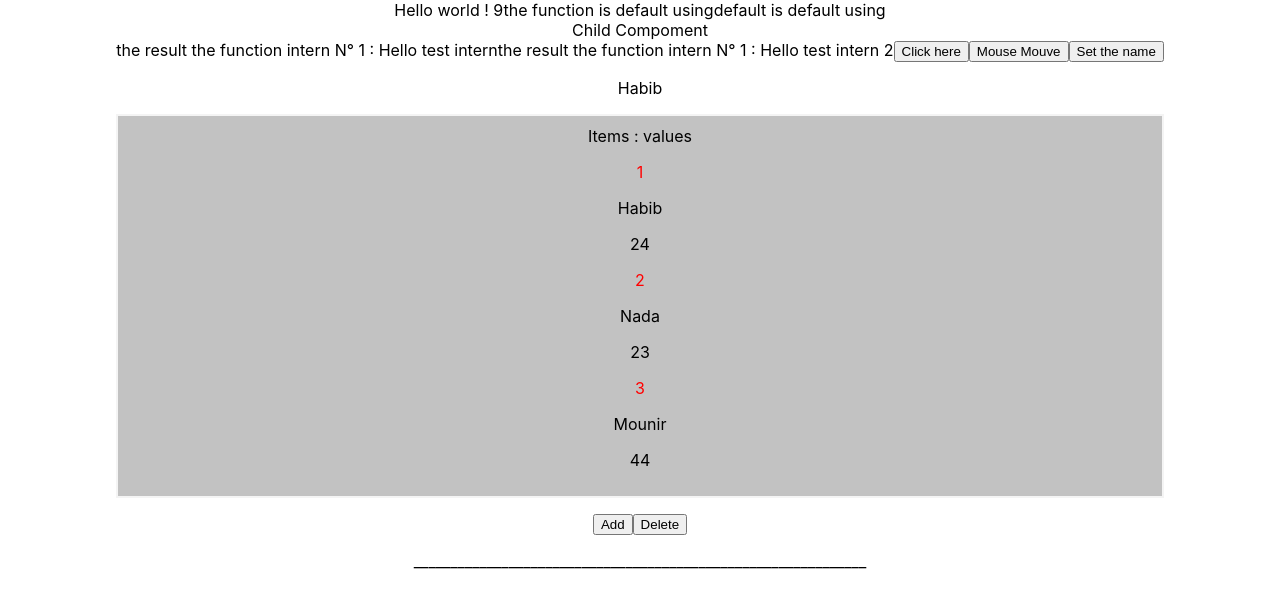
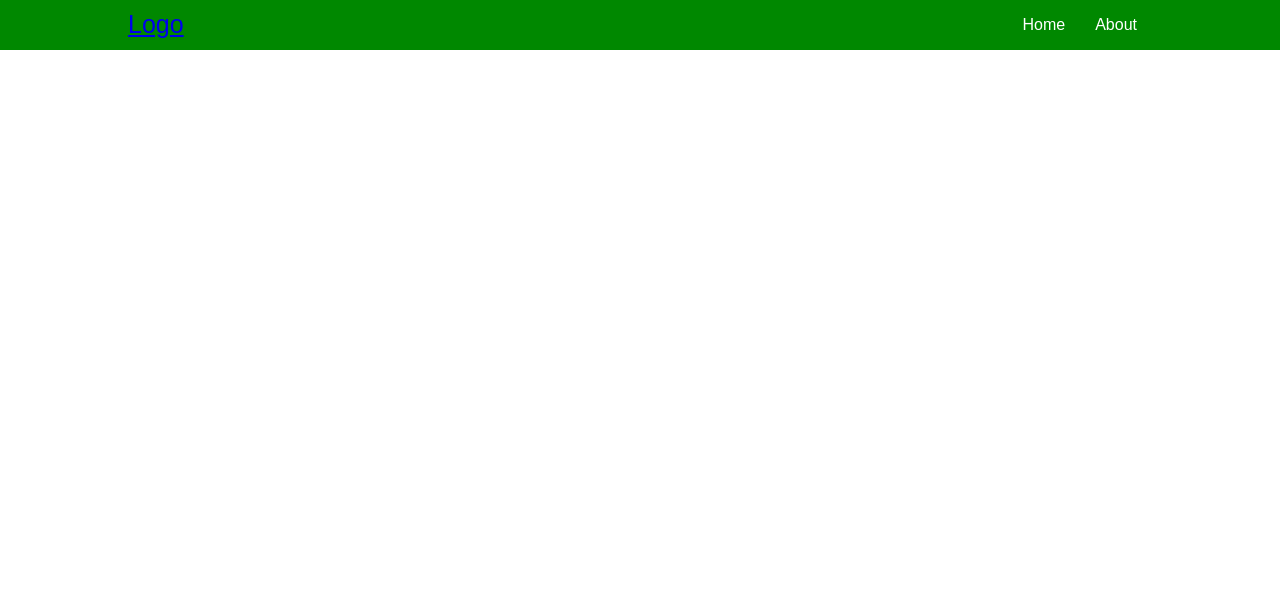
Before and after one commit to HabibAroua/Web_Dev, a React (Create React App) app in the folder app-react/: page / in a window 1280 px wide. Shown: the top 608 px of the page. Built offline with nearby package versions, Linux system fonts and the light colour scheme.

Commit message:
create the first Nav in react js

```diff
--- /dev/null
+++ b/app-react/src/App2.js
@@ -0,0 +1,16 @@
+import React , {Component} from 'react';
+import Nav from './compoments/Nav';
+
+class App2 extends  Component
+{
+    render()
+    {
+        return(
+            <div>
+                <Nav />
+            </div>
+        )
+    }
+}
+
+export default App2;
--- a/app-react/src/compoments/Nav.js
+++ b/app-react/src/compoments/Nav.js
@@ -3,10 +3,16 @@ import React from 'react';
 const Nav = ()=>
 {
     return(
-        <div>
-            <h2>Nav</h2>
-            <p>This is nav section</p>
+        <div className="navbar">
+            <div className="container">
+                <a className="logo" href="#">Logo</a>
+                <ul>
+                    <a href="/">Home</a>
+                    <a href="/about">About</a>
+                </ul>
+            </div>
         </div>
+
     )
 }
 
--- a/app-react/src/index.css
+++ b/app-react/src/index.css
@@ -1,14 +1,43 @@
-body {
-  margin: 0;
-  padding: 0;
-  font-family: -apple-system, BlinkMacSystemFont, "Segoe UI", "Roboto", "Oxygen",
-    "Ubuntu", "Cantarell", "Fira Sans", "Droid Sans", "Helvetica Neue",
-    sans-serif;
-  -webkit-font-smoothing: antialiased;
-  -moz-osx-font-smoothing: grayscale;
+body
+{
+  margin      : 0;
+  padding     : 0;
+  font-family : sans-serif;
 }
 
-code {
-  font-family: source-code-pro, Menlo, Monaco, Consolas, "Courier New",
-    monospace;
+.navbar
+{
+  overflow   : hidden;
+  background : #080;
+  color      : #fff;
 }
+
+.container
+{
+  width      : 80%;
+  margin     : auto;
+}
+
+.logo
+{
+  font-size: 25px;
+  width: 30%;
+  float:left;
+  display: block;
+  margin : 10px 0;
+}
+
+ul
+{
+  width: 70%;
+  float :  left;
+  padding: 0;
+  text-align: right;
+}
+
+ul a
+{
+  text-decoration: none;
+  color : #fff;
+  margin : 0 15px;
+}
--- a/app-react/src/index.js
+++ b/app-react/src/index.js
@@ -3,9 +3,11 @@ import ReactDOM from 'react-dom';
 import './index.css';
 import App from './App';
 import App1 from './App1';
+import App2 from './App2';
+
 import * as serviceWorker from './serviceWorker';
 
-ReactDOM.render(<App />, document.getElementById('root'));
+ReactDOM.render(<App2 />, document.getElementById('root'));
 
 // If you want your app to work offline and load faster, you can change
 // unregister() to register() below. Note this comes with some pitfalls.
```
